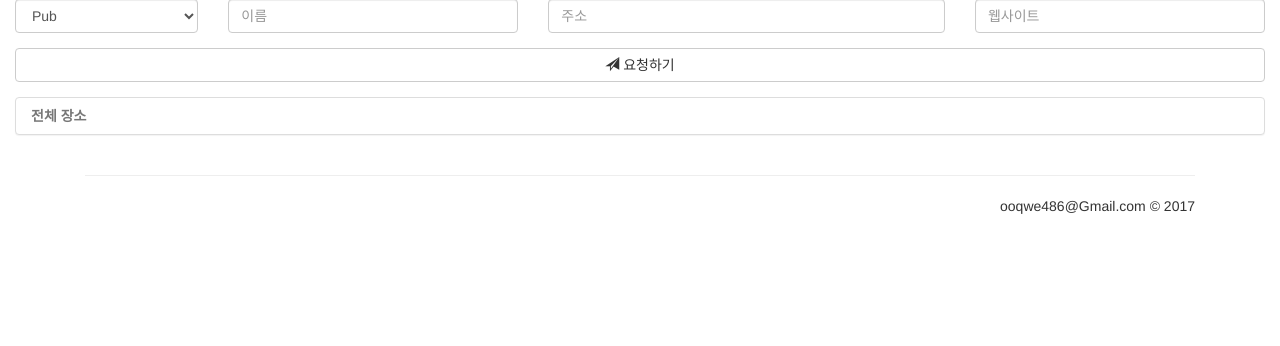
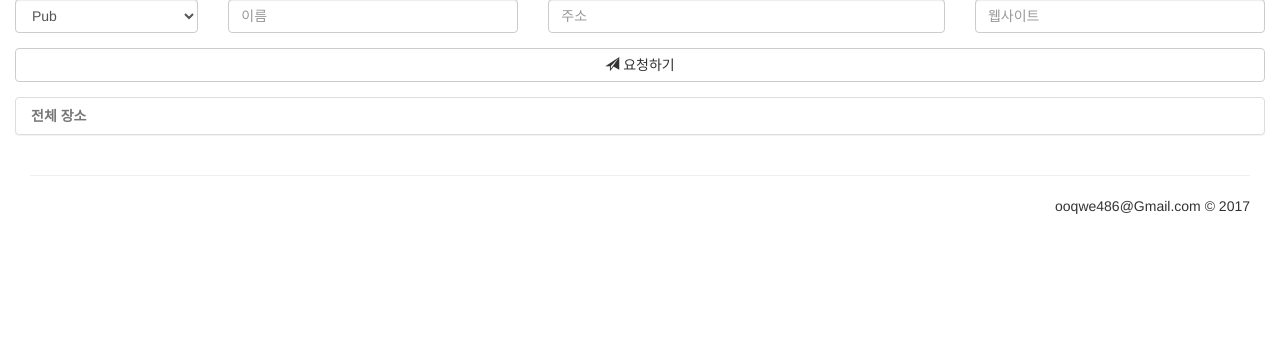
Before and after one commit to NamJa/alcohol-map, a Rails app: page /request in a window 1280 px wide. Shown: the part 111-457 px from the top of the page. Run offline with Rails 7, Linux system fonts and the light colour scheme; data that the repository does not hold is empty; style sheets or scripts are compiled from the project's sources; some libraries are stand-ins or nearby versions; some web fonts are replaced.

Commit message:
Copyright

```diff
--- a/app/views/layouts/_copyright.html.erb
+++ b/app/views/layouts/_copyright.html.erb
@@ -1,4 +1,4 @@
-<footer class="container">
+<footer class="container-fluid">
     <div class="col-lg-12">
         <hr>
         <div class="pull-right">
```
